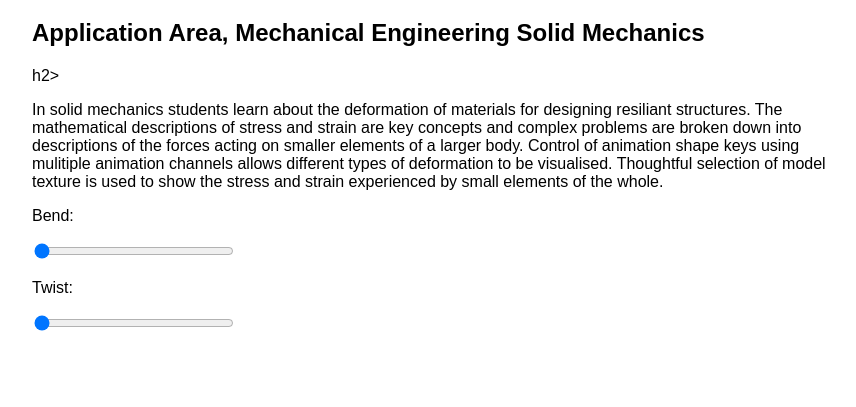
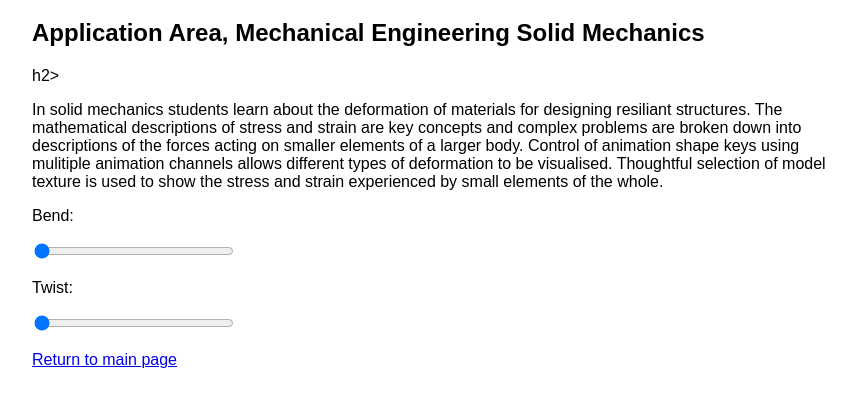
Before and after one commit to nolankucd/FLAME, a plain HTML site: page demo6.html in a window 1280 px wide. Shown: the part 131-538 px from the top of the page, without its empty margins (38-894 px from the left). Drawn offline with Linux system fonts and the light colour scheme; some packages are replaced by stand-ins of ours; a script that the page names is missing.

Commit message:
Update demo6.html

```diff
--- a/demo6.html
+++ b/demo6.html
@@ -58,6 +58,8 @@ Thoughtful selection of model texture is used to show the stress and strain expe
         </div>
     </div>
 </model-viewer>
+
+<p><a href = "https://nolankucd.github.io/FLAME/">Return to main page</a></p>
 </div>
 
 <script type="module">
```
